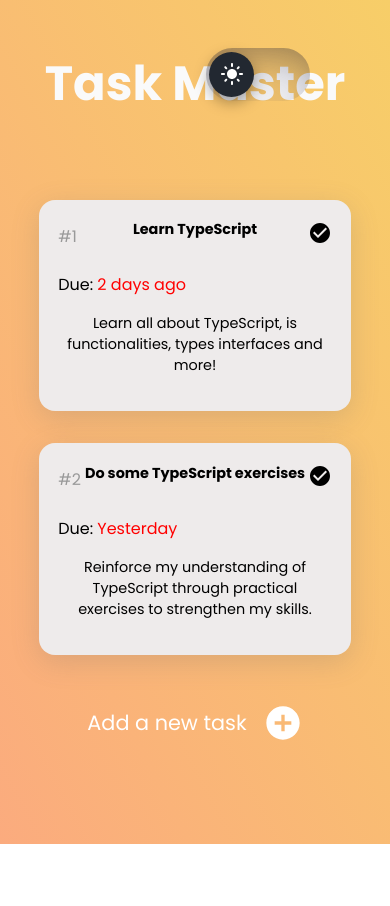
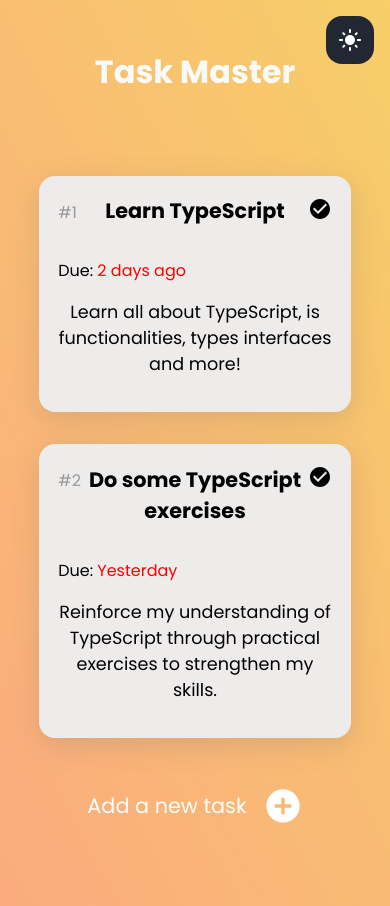
Before and after one commit to fabiodplacerda/TaskMaster, a React (Vite) app: page / in a window 390 px wide. Before the commit the page ends 844 px from the top, so only its background shows below. Built offline with nearby package versions, Linux system fonts and the light colour scheme.

Commit message:
theme mode for mobile

```diff
--- a/src/App.tsx
+++ b/src/App.tsx
@@ -2,27 +2,14 @@ import { useContext } from 'react';
 import Header from './components/Header';
 import TaskList from './components/TaskList';
 import { ThemeContext } from './contexts/theme';
-import LightModeIcon from '@mui/icons-material/LightMode';
-import DarkModeIcon from '@mui/icons-material/DarkMode';
+import ThemeButton from './components/ThemeButton';
 
 function App() {
-  const [{ theme, isDark }, toggleTheme] = useContext(ThemeContext);
+  const [{ theme }] = useContext(ThemeContext);
 
   return (
     <div className="app" style={{ ...theme }}>
-      <div id="theme-toggler-container" className={isDark ? 'dark' : 'light'}>
-        <button
-          id="theme-toggler"
-          onClick={toggleTheme}
-          className={isDark ? 'dark' : 'light'}
-        >
-          {isDark ? (
-            <DarkModeIcon></DarkModeIcon>
-          ) : (
-            <LightModeIcon></LightModeIcon>
-          )}
-        </button>
-      </div>
+      <ThemeButton />
       <Header />
       <TaskList />
     </div>
--- /dev/null
+++ b/src/components/ThemeButton.tsx
@@ -0,0 +1,36 @@
+import { useContext } from 'react';
+import { ThemeContext } from '../contexts/theme';
+import LightModeIcon from '@mui/icons-material/LightMode';
+import DarkModeIcon from '@mui/icons-material/DarkMode';
+
+export default function ThemeButton() {
+  const [{ isDark }, toggleTheme] = useContext(ThemeContext);
+  return (
+    <>
+      <div id="theme-toggler-container" className={isDark ? 'dark' : 'light'}>
+        <button
+          id="theme-toggler"
+          onClick={toggleTheme}
+          className={isDark ? 'dark' : 'light'}
+        >
+          {isDark ? (
+            <DarkModeIcon></DarkModeIcon>
+          ) : (
+            <LightModeIcon></LightModeIcon>
+          )}
+        </button>
+      </div>
+      <button
+        onClick={toggleTheme}
+        id="theme-toggler-mobile"
+        className={isDark ? 'dark' : 'light'}
+      >
+        {isDark ? (
+          <DarkModeIcon sx={{ fontSize: 35 }}></DarkModeIcon>
+        ) : (
+          <LightModeIcon sx={{ fontSize: 35 }}></LightModeIcon>
+        )}
+      </button>
+    </>
+  );
+}
--- a/src/index.css
+++ b/src/index.css
@@ -10,9 +10,6 @@
 body {
   font-size: 16px;
   font-family: 'Poppins', sans-serif;
-  /* background-color: #fbab7e;
-  background-image: linear-gradient(62deg, #fbab7e 0%, #f7ce68 100%);
-  background-attachment: fixed; */
 }
 
 h1 {
@@ -243,7 +240,7 @@ h1 {
   display: flex;
   align-items: center;
   position: absolute;
-  top: 3rem;
+  top: 3.8rem;
   right: 5rem;
 }
 
@@ -268,3 +265,24 @@ h1 {
   background-color: white;
   color: #222831;
 }
+
+#theme-toggler-mobile {
+  display: none;
+  position: absolute;
+  top: 3.5rem;
+  right: 3rem;
+  align-items: center;
+  justify-content: center;
+  width: 4rem;
+  height: 4rem;
+  background-color: #222831;
+  border: 0;
+  border-radius: 1rem;
+  color: #fff;
+  transition: all 0.3s ease;
+}
+
+#theme-toggler-mobile.dark {
+  background-color: white;
+  color: #222831;
+}
--- a/src/mediaQueries.css
+++ b/src/mediaQueries.css
@@ -1,33 +1,38 @@
-@media only screen and (max-width: 1200px) {
-  .form input {
-    width: 90%;
+@media only screen and (max-width: 800px) {
+  #theme-toggler-container {
+    display: none;
   }
 
-  .form textArea {
-    width: 90%;
+  #theme-toggler-mobile {
+    display: flex;
   }
 }
 @media only screen and (max-width: 600px) {
+  #theme-toggler-mobile {
+    width: 3rem;
+    height: 3rem;
+    top: 1rem;
+    right: 1rem;
+  }
+
+  #theme-toggler-mobile svg {
+    font-size: 1.5rem;
+  }
+
+  h1 {
+    font-size: 200%;
+  }
+
   .task-container {
     width: 80%;
   }
 
-  .popup-content {
+  #add-task-container {
     width: 80%;
   }
-
   .task-title,
   .task-description {
-    font-size: 90%;
     text-align: center;
-  }
-
-  .form label {
-    font-size: 80%;
-  }
-
-  .req-text {
-    font-size: 35%;
   }
 
   .delete-modal-title {
```
